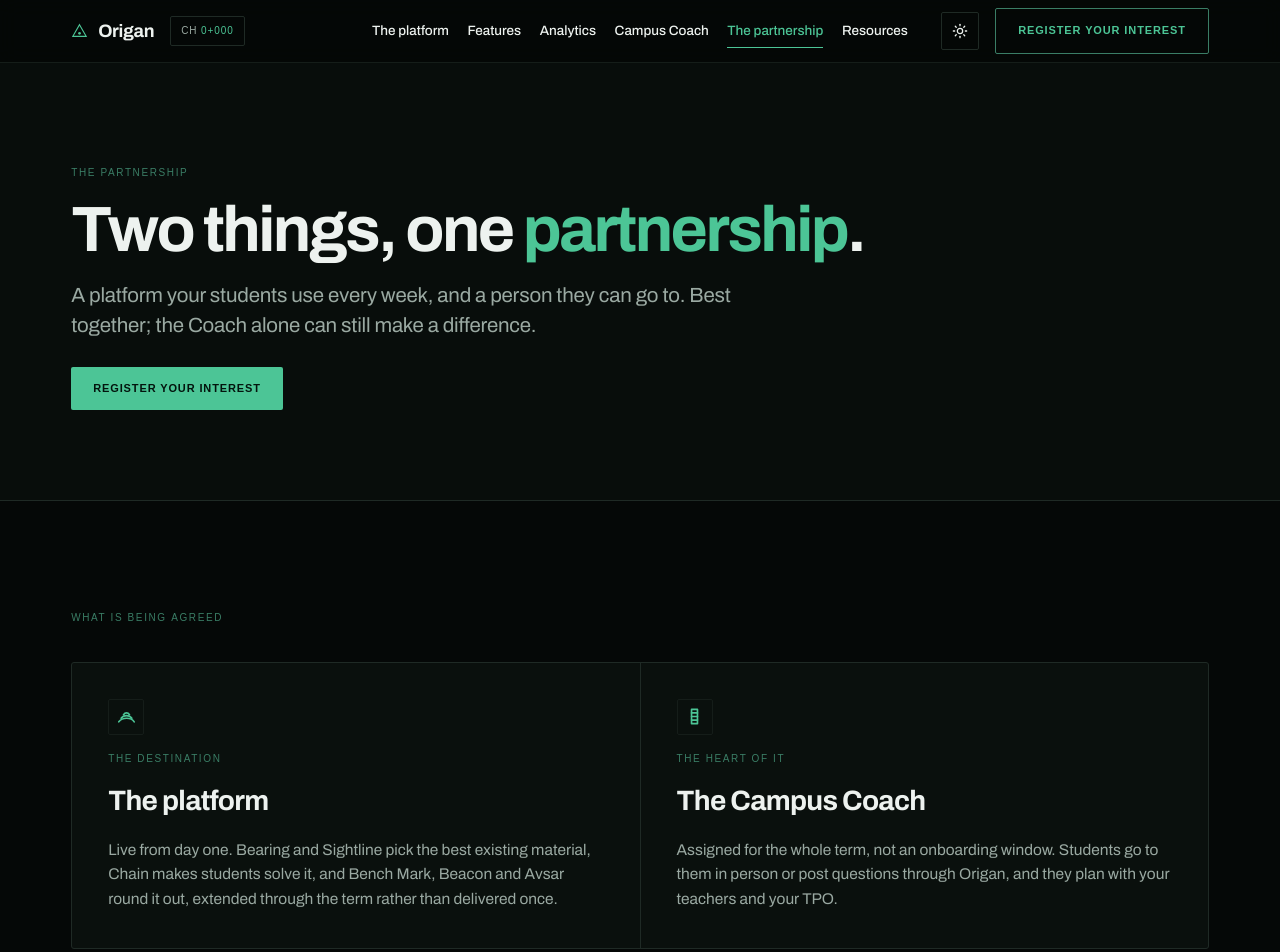
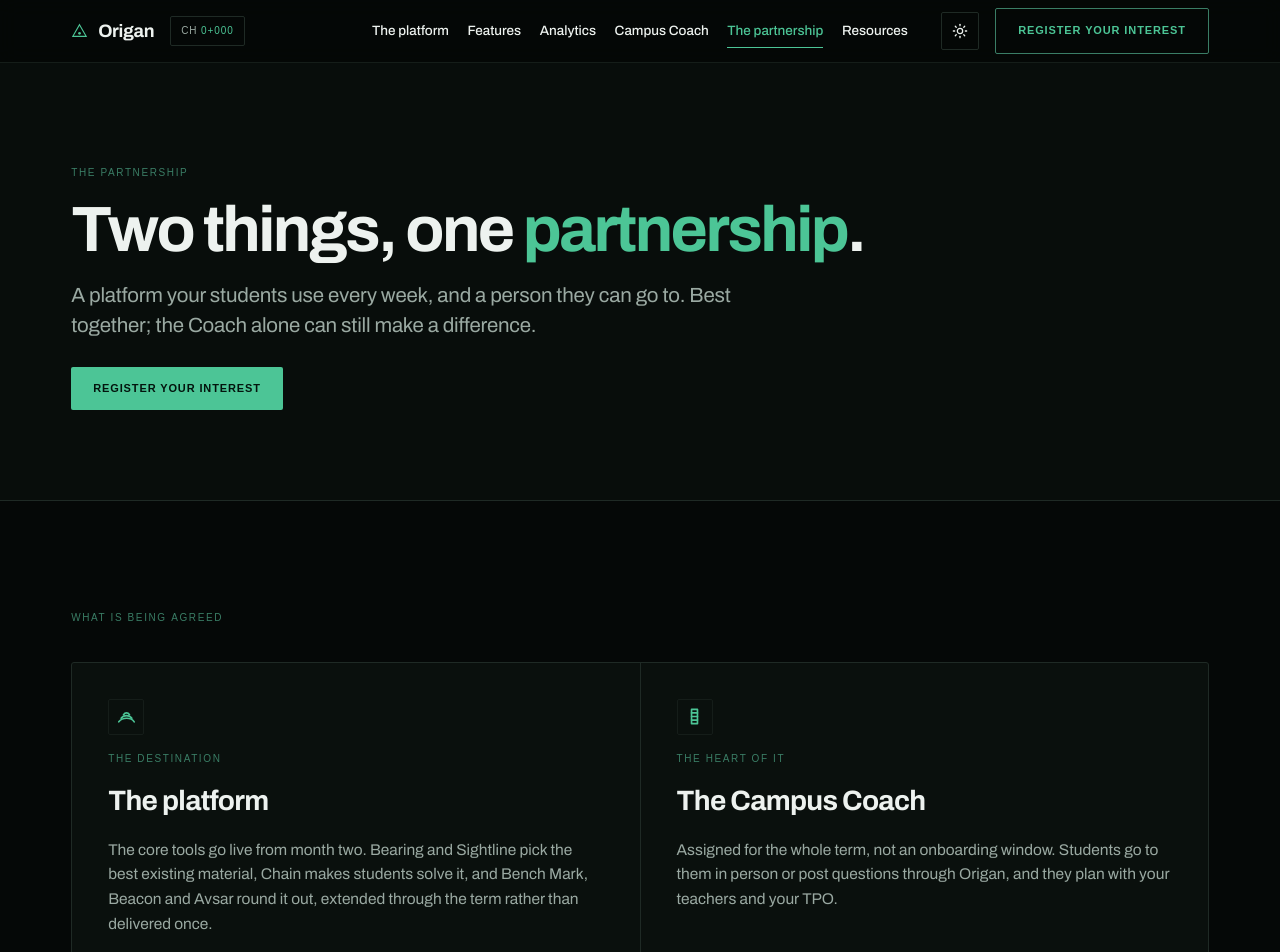
Before and after one commit to verastack-labs/origan, a Next.js app: page /partnership in a window 1280 px wide. Shown: the top 952 px of the page. Built offline with nearby package versions, Linux system fonts and the light colour scheme; a web font is replaced by a local one.

Commit message:
Copy: the real delivery timeline (assessment first, three bonus months) (#49)

```diff
--- a/src/data/analytics.ts
+++ b/src/data/analytics.ts
@@ -14,9 +14,9 @@
 export const analyticsPage = {
   notation: "Analytics",
   heading: "What your cell [sees].",
-  sub: "Datum reads the record as a whole batch or a single section, by branch, semester and topic. A first draft within month one.",
+  sub: "Datum reads the record as a whole batch or a single section, by branch, semester and topic. Ready by the end of month three.",
   description:
-    "Datum, your college's dashboard, is its view of the record. How closely it reads is yours to set: a whole batch down to a single section, by branch, semester and topic. A first draft within month one, shaped with your placement cell.",
+    "Datum, your college's dashboard, is its view of the record. How closely it reads is yours to set: a whole batch down to a single section, by branch, semester and topic. In place by the end of month three, shaped with your placement cell.",
   disclaimer: "Illustrative data",
   direction:
     "Drafted with each college, so these views show the direction, not a fixed product. Every number here is invented.",
--- a/src/data/content.ts
+++ b/src/data/content.ts
@@ -453,7 +453,7 @@
       glyph: "contours",
       key: "The platform",
       role: "The destination",
-      body: "Live from day one. Bearing and Sightline pick the best existing material, Chain makes students solve it, and Bench Mark, Beacon and Avsar round it out, extended through the term rather than delivered once.",
+      body: "The core tools go live from month two. Bearing and Sightline pick the best existing material, Chain makes students solve it, and Bench Mark, Beacon and Avsar round it out, extended through the term rather than delivered once.",
     },
     {
       glyph: "staff",
@@ -513,11 +513,12 @@
     heading: "Two years, at [least].",
     body: "One year is available, and anything can be negotiated.",
     timeline: [
-      { when: "Day one", what: "The platform is live for students. Nothing is gated behind an assessment period." },
-      { when: "Week one onward", what: "Your Campus Coach begins student conversations on the agreed cadence." },
-      { when: "Within month one", what: "A first draft of Datum, your college's dashboard, shaped with your cell." },
-      { when: "Every two to four weeks", what: "Reporting to your placement cell and to college leadership." },
-      { when: "Throughout", what: "Material and features extended against what your students actually report." },
+      { when: "Month one", what: "Assessment. Your Campus Coach and our team study how your students prepare today, department by department." },
+      { when: "From month two", what: "The core tools go live: the roadmap planner, curated video with notes, and the DSA sheets and tracker." },
+      { when: "Months two and three", what: "Assessment continues, and the tools are built and tuned to what it finds." },
+      { when: "By the end of month three", what: "Everything in place: Datum, your college's complete dashboard, and the progress monitors. These three months are a bonus at the start, included in the year's charge." },
+      { when: "Through the term", what: "Your Campus Coach holds student conversations on one or two fixed days a week, and reports to your placement cell every two to four weeks." },
+      { when: "Then", what: "The full year of everything, with material and features extended against what your students actually report." },
     ],
   },
 
```
